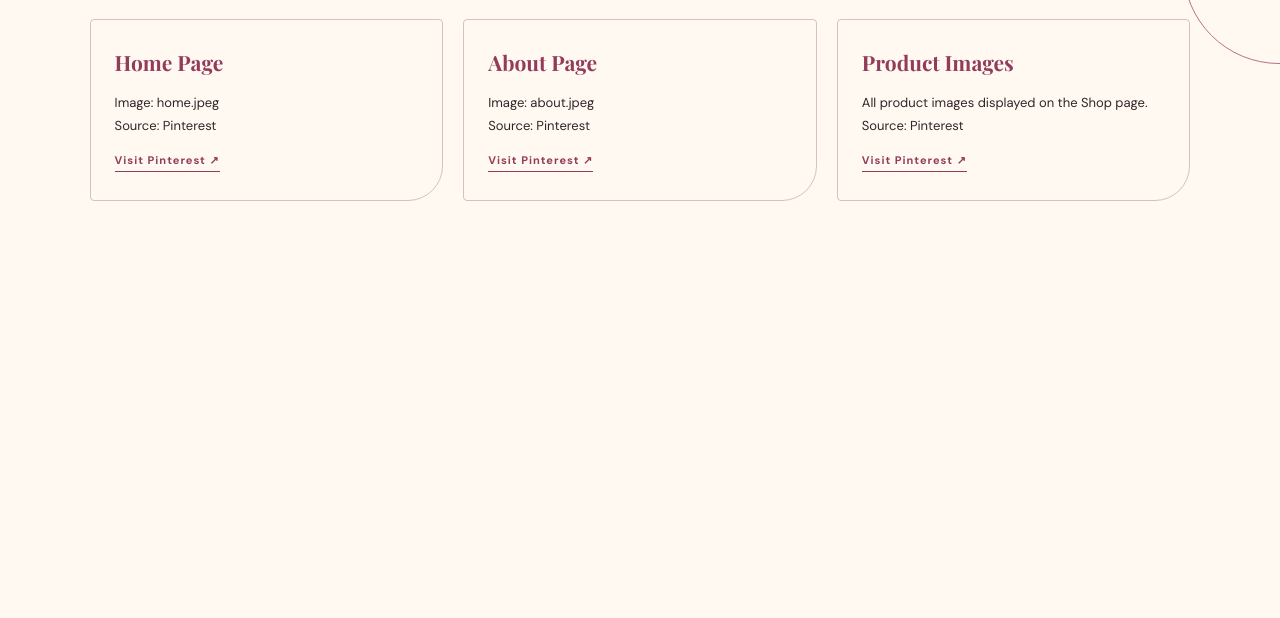
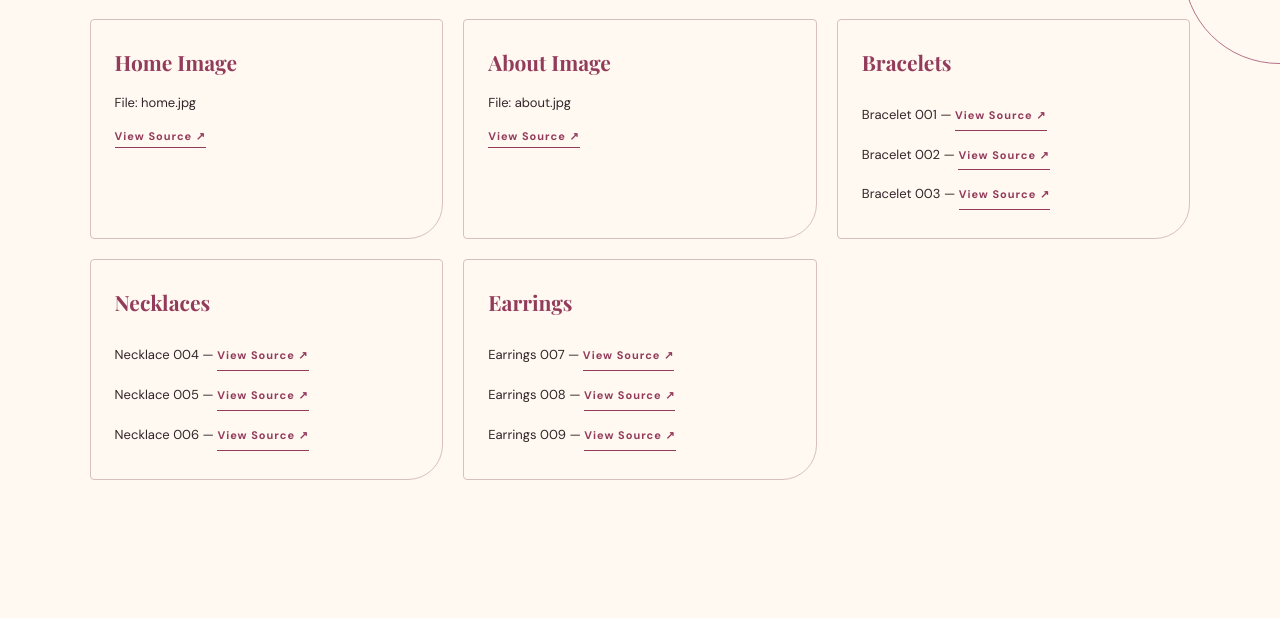
Before and after one commit to fnaull/finaxi8.github.io, a plain HTML site: page source.html in a window 1280 px wide. Shown: the part 465-1083 px from the top of the page. Before the commit the page ends 804 px from the top, so only its background shows below. Drawn offline with nearby package versions, Linux system fonts and the light colour scheme; a web font is replaced by a local one.

Commit message:
Add files via upload

```diff
--- a/source.html
+++ b/source.html
@@ -12,7 +12,7 @@
     <p class="eyebrow">IMAGE REFERENCES</p>
     <h2>Sources & Credits</h2>
     <p>
-      The following images used on the Charme House website
+The following images used on the Charme House website
       are sourced from Pinterest.
     </p>
   </section>
@@ -20,7 +20,7 @@
   <section class="featured">
     <div class="section-topline">
       <span>01 / IMAGE SOURCES</span>
-      <span>IMAGE CREDITS</span>
+      <span>PINTEREST REFERENCES</span>
     </div>
 
     <h2>Photo References</h2>
@@ -28,30 +28,36 @@
     <div class="source-list">
 
       <div class="source-item">
-        <b>Home Page</b>
-        <p>Image: home.jpeg</p>
-        <p>Source: Pinterest</p>
-        <a href="https://www.pinterest.com/" target="_blank">
-          Visit Pinterest ↗
-        </a>
+        <b>Home Image</b>
+        <p>File: home.jpg</p>
+        <a href="https://pin.it/zG0hdoM52" target="_blank">View Source ↗</a>
       </div>
 
       <div class="source-item">
-        <b>About Page</b>
-        <p>Image: about.jpeg</p>
-        <p>Source: Pinterest</p>
-        <a href="https://www.pinterest.com/" target="_blank">
-          Visit Pinterest ↗
-        </a>
+        <b>About Image</b>
+        <p>File: about.jpg</p>
+        <a href="https://pin.it/6HQ0ZhLUH" target="_blank">View Source ↗</a>
       </div>
 
       <div class="source-item">
-        <b>Product Images</b>
-        <p>All product images displayed on the Shop page.</p>
-        <p>Source: Pinterest</p>
-        <a href="https://www.pinterest.com/" target="_blank">
-          Visit Pinterest ↗
-        </a>
+        <b>Bracelets</b>
+        <p>Bracelet 001 — <a href="https://pin.it/5FYCHXvBB" target="_blank">View Source ↗</a></p>
+        <p>Bracelet 002 — <a href="https://pin.it/3xe2Cohs5" target="_blank">View Source ↗</a></p>
+        <p>Bracelet 003 — <a href="https://pin.it/2Ua1AiY2A" target="_blank">View Source ↗</a></p>
+      </div>
+
+      <div class="source-item">
+        <b>Necklaces</b>
+        <p>Necklace 004 — <a href="https://pin.it/2QJ9zLSSE" target="_blank">View Source ↗</a></p>
+        <p>Necklace 005 — <a href="https://pin.it/5Yf4GZQLi" target="_blank">View Source ↗</a></p>
+        <p>Necklace 006 — <a href="https://pin.it/3HbIe9Fyf" target="_blank">View Source ↗</a></p>
+      </div>
+
+      <div class="source-item">
+        <b>Earrings</b>
+        <p>Earrings 007 — <a href="https://pin.it/78oSuSUSC" target="_blank">View Source ↗</a></p>
+        <p>Earrings 008 — <a href="https://pin.it/6QuUGcvqR" target="_blank">View Source ↗</a></p>
+        <p>Earrings 009 — <a href="https://pin.it/2UgmZtfEt" target="_blank">View Source ↗</a></p>
       </div>
 
     </div>
```
